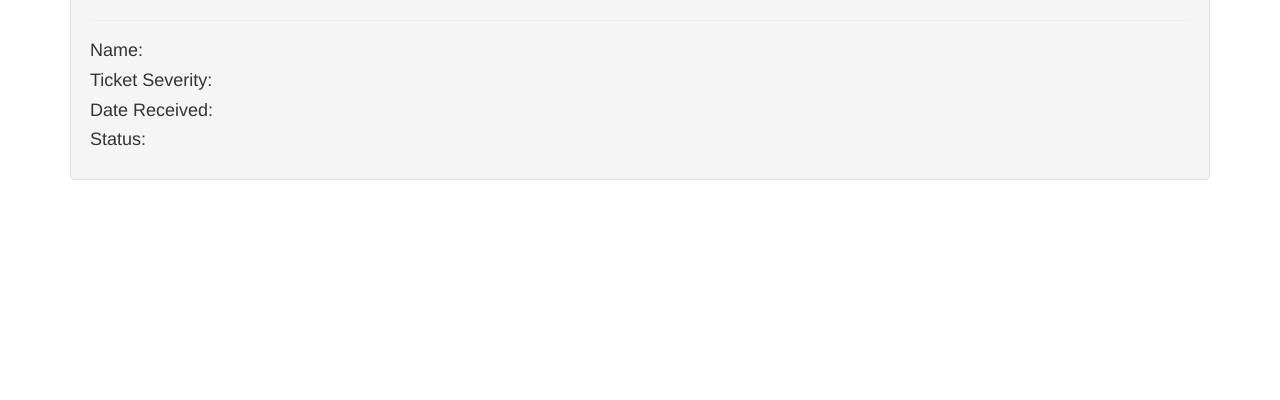
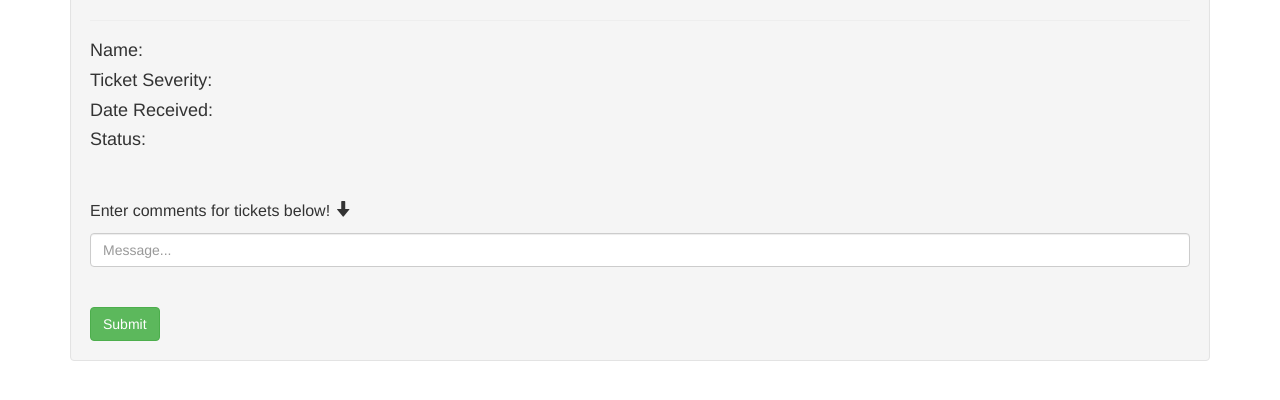
Before and after one commit to kaistullich/Ticket-System, a Flask app: template src/templates/ticket_status.html in a window 1280 px wide. Shown: the part 145-545 px from the top of the page. Run offline with Flask 2, Linux system fonts and the light colour scheme; the template is opened without the code that fills it, so the values that code supplies are empty; parts of the project's set-up code (start-up, migrations or seed data) failed here and were passed over; some libraries are stand-ins or nearby versions.

Commit message:
created structure for ticket comment

```diff
--- a/src/templates/ticket_status.html
+++ b/src/templates/ticket_status.html
@@ -1,6 +1,9 @@
 {% extends 'base.html' %}
 
 {% block body %}
+
+    {% include 'includes/_frameworks.html' %}
+
     <link rel="stylesheet" href="{{ url_for('static', filename='css/ticket_status.css') }}">
     <div class="container">
         <div class="well">
@@ -9,6 +12,30 @@
             <h4>Ticket Severity:</h4><p>{{ ticket.tix_severity }}</p>
             <h4>Date Received:</h4><p>{{ ticket.tix_recv_date }}</p>
             <h4>Status:</h4><p>{{ ticket.tix_status }}</p>
+            <br>
+            <div class="box">
+                <div id="comment-append" class="comment-area text-left"></div>
+                <br>
+                <p class="text-left">Enter comments for tickets below! <span class="glyphicon glyphicon-arrow-down"></span></p>
+                <input class="form-control" id="comment" size="80" placeholder="Message..."><br><br>
+                <input id="submit-btn" type="submit" value="Submit" class="btn btn-success">
+            </div>
         </div>
     </div>
+    <script type="text/javascript" src="{{ url_for('static', filename="js/ticket-comments.js") }}">
+
+        $(document).ready(function () {
+
+            var commentAppend = $('#comment-append');
+            if (commentAppend.html() === '') {
+                commentAppend.append('<i><h4 id="com-placeholder">No comments so far...</h4></i>');
+            }
+
+            $('#submit-btn').click(function() {
+                var comment = $('#comment').val();
+                $('#com-placeholder').remove();
+                commentAppend.append('<div class="msg_bubble"> ' + comment + ' </div')
+            });
+        });
+    </script>
 {% endblock %}
```
